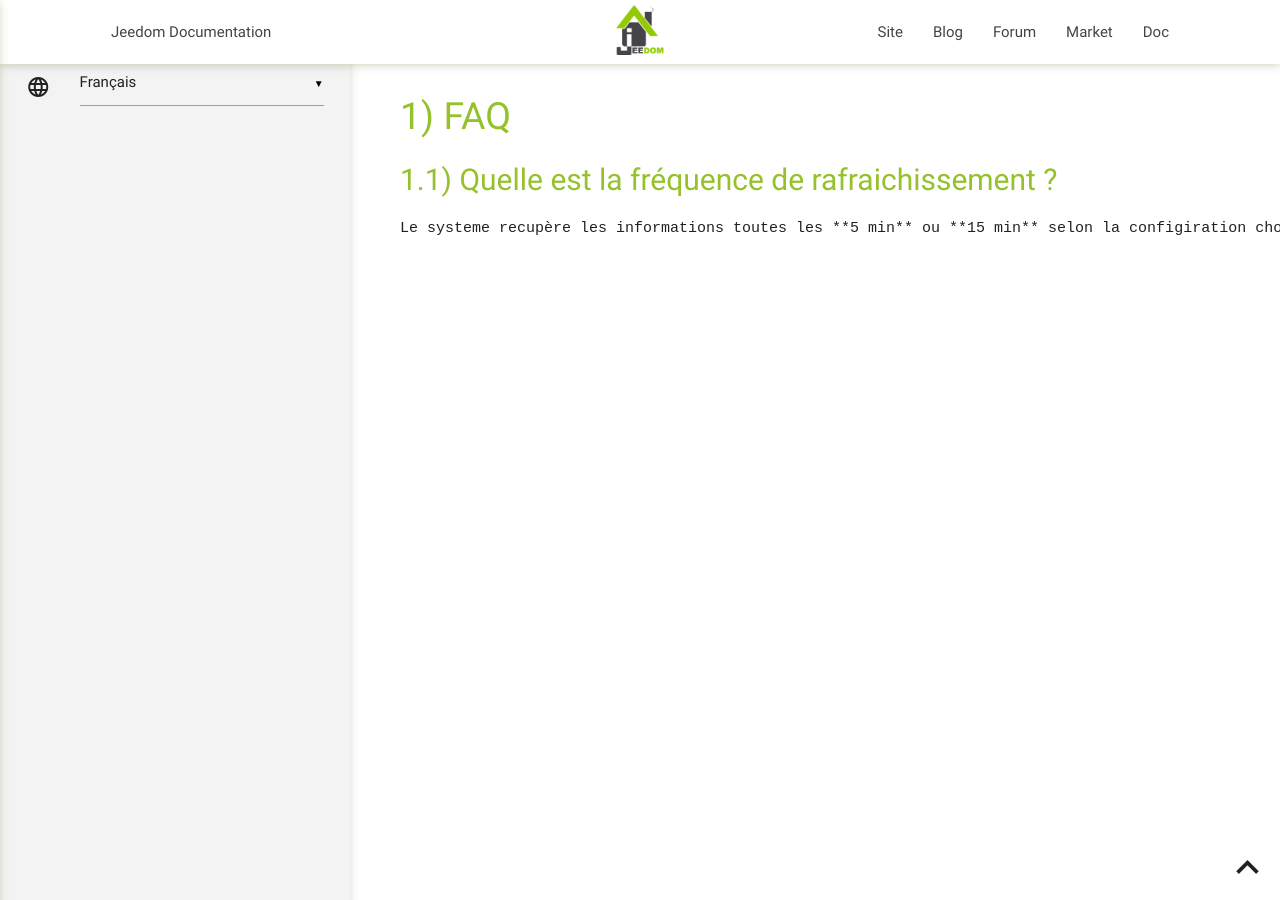
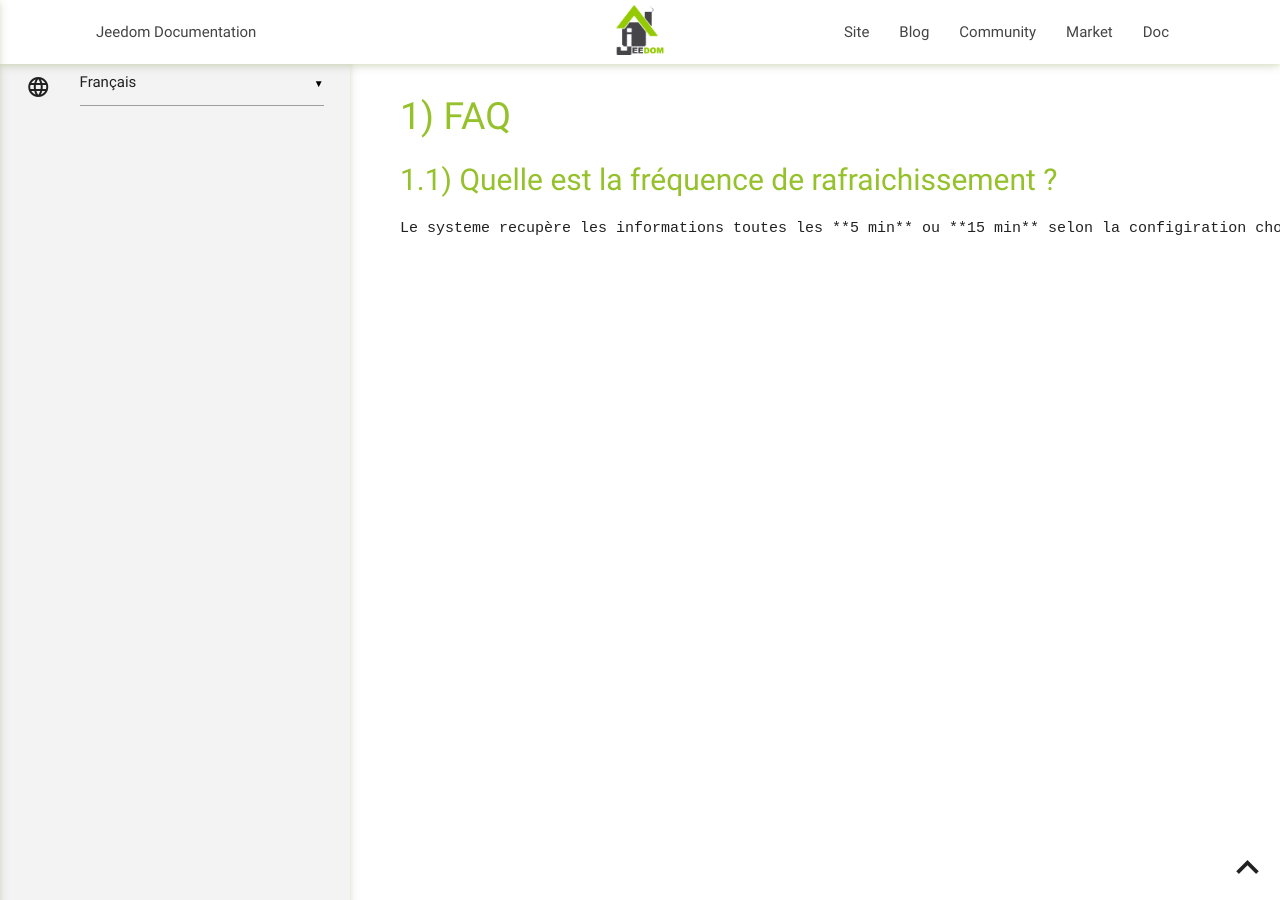
Before and after one commit to limad/plugin-sfrBox, a Jekyll site: the page built from fr_FR/faq.md, in a window 1280 px wide. Built offline with Jekyll 4.4.1, drawn with Linux system fonts in a browser that asks for light colours; our own code applies the rules of GitHub Pages for plain Markdown files.

Commit message:
Update default.html

```diff
--- a/_layouts/default.html
+++ b/_layouts/default.html
@@ -11,23 +11,27 @@
   <div class="navbar-fixed hide-on-print">
     <nav>
       <div class="nav-wrapper container">
-        <a id="logo-container" href="https://www.jeedom.com/doc" class="brand-logo center"><img src="/{{site.github.project_title}}/assets/images/logo.png" style="height:50px;margin-top:5px"></a>
-        <ul class="left hide-on-med-and-down">
-          <li><a href="https://www.jeedom.com/doc">Jeedom Documentation</a></li>
-        </ul>
-        <a href="https://www.jeedom.com/doc" data-activates="nav-mobile" class="button-collapse btn-floating btn-large waves-effect waves-light jeedomcolorbg"><i class="material-icons">menu</i></a>
-        <ul class="right hide-on-med-and-down">
-          <li><a href="https://www.jeedom.com/site">Site</a></li>
-          <li><a href="https://www.jeedom.com/blog">Blog</a></li>
-          <li><a href="https://www.jeedom.com/forum">Forum</a></li>
-          <li><a href="https://www.jeedom.com/market">Market</a></li>
-          <li class="active"><a href="https://www.jeedom.com/doc">Doc</a></li>
+	  <ul class="left hide-on-med-and-down">
+ 		<li>Jeedom Documentation</li>
+	  </ul>
+	  <a id="logo-container" href="https://doc.jeedom.com" class="brand-logo center">
+		<img src="/{{site.github.project_title}}/assets/images/logo.png" style="height:50px;margin-top:5px">
+	  </a>
+
+        <a href="https://doc.jeedom.com/" data-activates="nav-mobile" class="button-collapse btn-floating btn-large waves-effect waves-light jeedomcolorbg">
+		<i class="material-icons">menu</i></a>
+	      <ul class="right hide-on-med-and-down">
+          <li><a href="https://www.jeedom.com/">Site</a></li>
+          <li><a href="https://blog.jeedom.com/">Blog</a></li>
+          <li><a href="https://community.jeedom.com/">Community</a></li>
+          <li><a href="https://market.jeedom.com/">Market</a></li>
+          <li class="active"><a href="https://doc.jeedom.com/">Doc</a></li>
         </ul>
         <ul class="side-nav" id="nav-mobile">
-          <li><a href="https://www.jeedom.com/blog">Blog</a></li>
-          <li><a href="https://www.jeedom.com/forum">Forum</a></li>
-          <li><a href="https://www.jeedom.com/market">Market</a></li>
-          <li class="active"><a href="https://www.jeedom.com/doc">Doc</a></li>
+          <li><a href="https://blog.jeedom.com/">Blog</a></li>
+          <li><a href="https://community.jeedom.com/">Community</a></li>
+          <li><a href="https://market.jeedom.com/">Market</a></li>
+          <li class="active"><a href="https://doc.jeedom.com/">Doc</a></li>
         </ul>
       </div>
     </nav>
```
